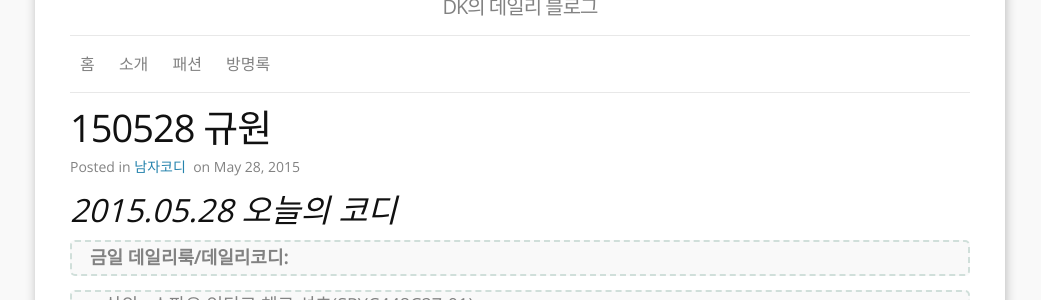
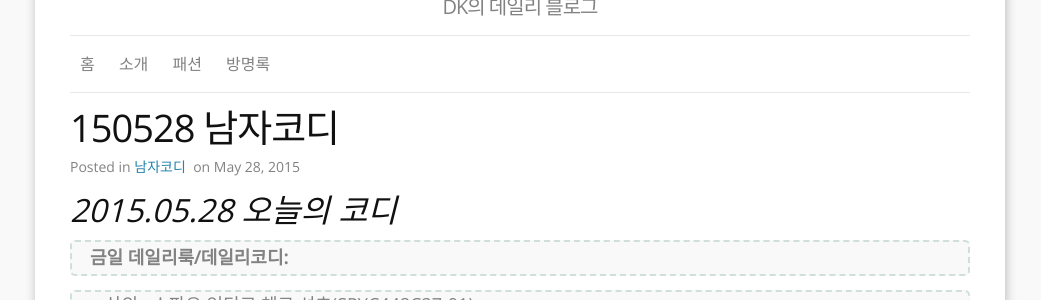
Before and after one commit to kut-fashion/kut-fashion, a Jekyll site: the page built from _posts/2015-05-28-DailyMen11.md, in a window 1280 px wide. Shown: the part 127-427 px from the top of the page, without its empty margins (120-1161 px from the left). Built offline with Jekyll 4.4.1, drawn with Linux system fonts in a browser that asks for light colours; comment, search, counter and statistics services are not loaded.

Commit message:
Update 2015-05-28-DailyMen11.md

```diff
--- a/_posts/2015-05-28-DailyMen11.md
+++ b/_posts/2015-05-28-DailyMen11.md
@@ -1,6 +1,6 @@
 ---
 layout: post
-title:  "150528 규원"
+title:  "150528 남자코디"
 date:   2015-05-28 22:15:00
 categories: 남자코디
 ---
```
